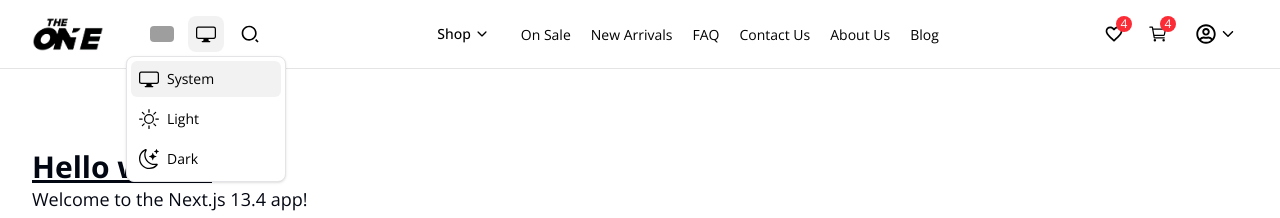
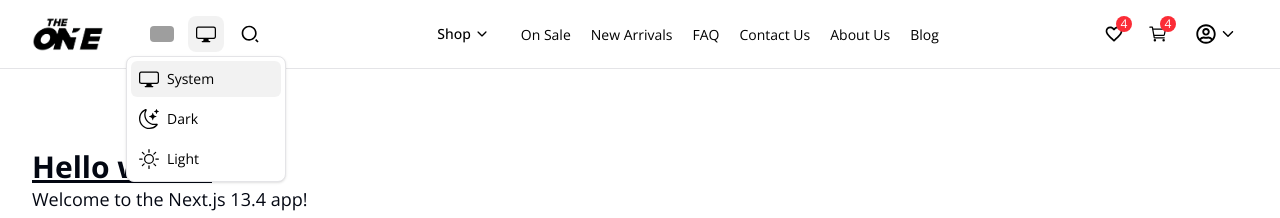
Before and after one commit to mdnuruzzamannirob/e-commerce-frontend, a Next.js app: page / in a window 1280 px wide. Both pictures are taken after a click on the button 206 px from the left and 34 px from the top of the page. Shown: the top 218 px of the page. Built offline with nearby package versions, Linux system fonts and the light colour scheme; grey boxes are pictures that could not be loaded.

Commit message:
feat: update metadata for Home page; refactor ThemeSwitcher to improve theme handling and add theme options; adjust ThemeProvider configuration

```diff
--- a/src/app/(root)/page.tsx
+++ b/src/app/(root)/page.tsx
@@ -1,10 +1,3 @@
-export const metadata = {
-  title: 'The-1 | Your Ultimate E-Commerce Destination',
-  description:
-    'Discover the best products and deals on The-1, your ultimate e-commerce destination. Shop now for an unparalleled shopping experience.',
-  keywords: 'e-commerce, online shopping, best deals, The-1, shop online, nextjs',
-};
-
 const Home = () => {
   return (
     <div className="container py-20">
--- a/src/app/layout.tsx
+++ b/src/app/layout.tsx
@@ -1,4 +1,3 @@
-import type { Metadata } from 'next';
 import { Sora, Nunito_Sans, Open_Sans } from 'next/font/google';
 import './globals.css';
 import Header from '@/components/Header';
@@ -24,14 +23,16 @@ const sora = Sora({
   variable: '--font-sora',
 });
 
-export const metadata: Metadata = {
-  title: 'The One',
-  description: 'Modern e-commerce platform offering diverse products and services.',
+export const metadata = {
+  title: 'The-1 | Your Ultimate E-Commerce Destination',
+  description:
+    'Discover the best products and deals on The-1, your ultimate e-commerce destination. Shop now for an unparalleled shopping experience.',
+  keywords: 'e-commerce, online shopping, best deals, The-1, shop online, nextjs',
 };
 
 export default function RootLayout({ children }: { children: React.ReactNode }) {
   return (
-    <html lang="en">
+    <html lang="en" suppressHydrationWarning>
       <body className={cn('antialiased', nunitoSans.variable, openSans.variable, sora.variable)}>
         <ThemeProvider>
           <Header />
--- a/src/components/ThemeSwitcher.tsx
+++ b/src/components/ThemeSwitcher.tsx
@@ -1,36 +1,28 @@
+'use client';
+
 import { cn } from '@/lib/utils';
-import { useRef, useState } from 'react';
+import { useRef, useState, useEffect } from 'react';
 import { useTheme } from 'next-themes';
-import { BsMoonStars, BsSun, BsDisplay } from 'react-icons/bs';
 import { useClickOutside } from '@/hooks/useClickOutside';
-
-const themeOptions = [
-  {
-    code: 'system',
-    name: 'System',
-    icon: <BsDisplay className="size-5" />,
-  },
-  {
-    code: 'light',
-    name: 'Light',
-    icon: <BsSun className="size-5" />,
-  },
-  {
-    code: 'dark',
-    name: 'Dark',
-    icon: <BsMoonStars className="size-5" />,
-  },
-];
+import { themeOptions } from '@/constants';
 
 const ThemeSwitcher = () => {
   const { theme, setTheme } = useTheme();
   const [isOpen, setIsOpen] = useState(false);
+  const [mounted, setMounted] = useState(false);
   const dropdownRef = useRef<HTMLDivElement>(null);
 
-  // Custom hook for click outside detection
   useClickOutside(dropdownRef, () => setIsOpen(false));
 
-  // Find current theme object
+  useEffect(() => {
+    setMounted(true);
+  }, []);
+
+  if (!mounted) {
+    return <p className="size-9 rounded-md bg-black/5 dark:bg-white/10"></p>;
+  }
+
+  // Get the current theme object, defaulting to "system"
   const currentTheme =
     themeOptions.find((option) => option.code === (theme || 'system')) || themeOptions[0];
 
@@ -58,7 +50,7 @@ const ThemeSwitcher = () => {
               key={option.code}
               className={cn(
                 'flex size-full items-center gap-2 rounded-sm p-2 text-sm transition-colors',
-                currentTheme?.code === option.code
+                currentTheme.code === option.code
                   ? 'bg-black/5 dark:bg-white/15'
                   : 'hover:bg-black/5 dark:hover:bg-white/15',
               )}
--- a/src/constants/index.tsx
+++ b/src/constants/index.tsx
@@ -1,6 +1,6 @@
 import { MdFavoriteBorder, MdUTurnRight } from 'react-icons/md';
 import { GoHome } from 'react-icons/go';
-import { BsCartPlus } from 'react-icons/bs';
+import { BsCartPlus, BsDisplay, BsMoonStars, BsSun } from 'react-icons/bs';
 import { IoMdHelpCircleOutline } from 'react-icons/io';
 
 export const accountMenuItems = [
@@ -28,6 +28,24 @@ export const accountMenuItems = [
     icon: <IoMdHelpCircleOutline className="size-4" />,
     text: 'Help Center',
     url: '/help-center',
+  },
+];
+
+export const themeOptions = [
+  {
+    code: 'system',
+    name: 'System',
+    icon: <BsDisplay className="size-5" />,
+  },
+  {
+    code: 'dark',
+    name: 'Dark',
+    icon: <BsMoonStars className="size-5" />,
+  },
+  {
+    code: 'light',
+    name: 'Light',
+    icon: <BsSun className="size-5" />,
   },
 ];
 
--- a/src/provider/ThemeProvider.tsx
+++ b/src/provider/ThemeProvider.tsx
@@ -9,7 +9,7 @@ export function ThemeProvider({ children, ...props }: ThemeProviderProps) {
       attribute="class"
       defaultTheme="system"
       enableSystem
-      disableTransitionOnChange
+      // disableTransitionOnChange
       {...props}
     >
       {children}
```
